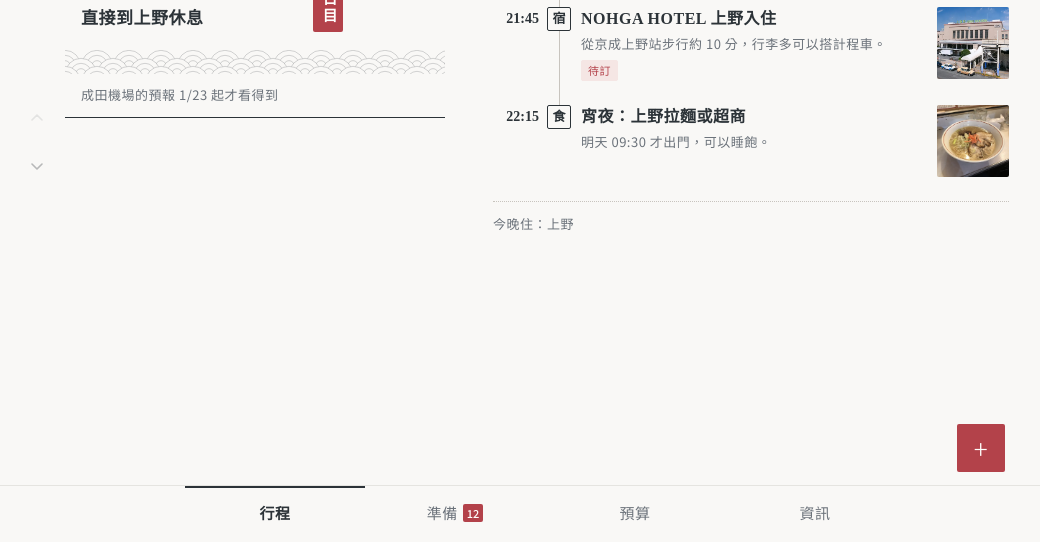
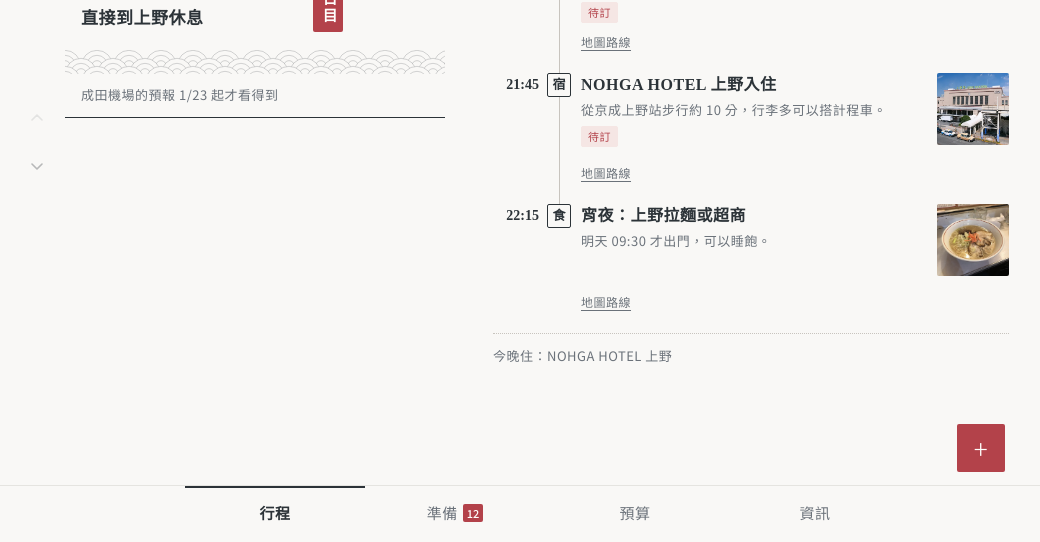
Before and after one commit to kevin800123/TOKYOTripApp, a plain HTML site: page index.html in a window 1280 px wide. Shown: the part 258-800 px from the top of the page, without its empty margins (95-1135 px from the left). Drawn offline with Linux system fonts and the light colour scheme.

Commit message:
feat: 每個行程加上從上一站出發的地圖路線，住宿列附飯店連結
Co-Authored-By: Claude Opus 5.5 <noreply@anthropic.com>

```diff
--- a/css/style.css
+++ b/css/style.css
@@ -167,6 +167,18 @@ ol, ul { list-style: none; }
 }
 .row-body { flex: 1; min-width: 0; display: flex; flex-direction: column; gap: 3px; }
 .row-title { font-family: 'Noto Serif JP', serif; font-size: 16px; font-weight: 600; line-height: 24px; }
+.row-route {
+    position: relative;
+    z-index: 1;
+    display: inline-block;
+    margin: -10px 0 4px 96px;
+    padding: 4px 12px 6px 0;
+    font-size: 12px;
+    line-height: 18px;
+    color: var(--text-light);
+    text-decoration: underline;
+    text-underline-offset: 3px;
+}
 .row-transit-time { margin-left: 8px; font-family: 'Noto Sans JP', sans-serif; font-size: 12px; font-weight: 400; color: var(--text-light); white-space: nowrap; }
 .row-notes { font-size: 13px; color: var(--text-light); line-height: 1.6; }
 .row-badges { display: flex; flex-wrap: wrap; gap: 5px; margin-top: 2px; }
@@ -321,6 +333,10 @@ ol, ul { list-style: none; }
 .sheet-photo figcaption { display: flex; flex-wrap: wrap; justify-content: space-between; gap: 2px 12px; padding: 6px 16px 0; font-size: 11px; line-height: 1.5; color: var(--text-light); }
 .sheet-photo figcaption a { color: inherit; text-decoration: underline; text-underline-offset: 2px; overflow-wrap: anywhere; }
 .sheet-intro { font-size: 15px; line-height: 1.8; }
+.sheet-map { aspect-ratio: 4 / 3; border: 1px solid var(--border-color); background: var(--border-color); }
+.sheet-map iframe { display: block; width: 100%; height: 100%; border: 0; }
+.sheet-map p { display: flex; height: 100%; align-items: center; justify-content: center; padding: 16px; font-size: 13px; color: var(--text-light); text-align: center; }
+.sheet-route { font-size: 12px; line-height: 1.6; color: var(--text-light); overflow-wrap: anywhere; }
 .sheet-notes { white-space: pre-wrap; font-size: 14px; line-height: 1.75; }
 .sheet-intro + .sheet-notes { padding-top: 12px; border-top: 1px dotted var(--border-strong); color: var(--text-light); }
 .sheet-task { display: flex; gap: 10px; align-items: flex-start; padding: 10px 0; border-block: 1px dotted var(--border-strong); font-size: 14px; font-weight: 500; cursor: pointer; }
--- a/js/app.js
+++ b/js/app.js
@@ -115,8 +115,44 @@
             </div>`;
     }
 
-    function itemHtml(item) {
+    function placeOf(item) {
+        return (item.location || item.name || '').trim();
+    }
+
+    // 上一站：同一天的前一項；每天第一項從前一晚的住宿出發，前一天沒有住宿列就用最後一項。
+    function originFor(dayId, itemId) {
+        const days = Store.days();
+        const d = days.findIndex((x) => x.id === dayId);
+        if (d === -1) return '';
+        const items = days[d].items;
+        const i = items.findIndex((x) => x.id === itemId);
+        if (i > 0) return placeOf(items[i - 1]);
+        for (let k = d - 1; k >= 0; k--) {
+            const prev = days[k].items;
+            const stay = prev.filter((x) => x.category === '住宿').pop();
+            if (stay) return placeOf(stay);
+            if (prev.length) return placeOf(prev[prev.length - 1]);
+        }
+        return '';
+    }
+
+    function mapLinks(origin, dest) {
+        const e = encodeURIComponent;
+        const route = Boolean(origin) && origin !== dest;
+        return {
+            route,
+            url: route
+                ? `https://www.google.com/maps/dir/?api=1&origin=${e(origin)}&destination=${e(dest)}&travelmode=transit`
+                : `https://www.google.com/maps/search/?api=1&query=${e(dest)}`,
+            embed: route
+                ? `https://maps.google.com/maps?saddr=${e(origin)}&daddr=${e(dest)}&dirflg=r&output=embed`
+                : `https://maps.google.com/maps?q=${e(dest)}&z=15&output=embed`,
+        };
+    }
+
+    function itemHtml(item, dayId) {
         const spot = SPOTS[item.spot];
+        const map = mapLinks(originFor(dayId, item.id), placeOf(item));
         const isTransit = item.category === '交通' && !item.fixed && !spot;
         const task = item.task ? TRIP.tasks.find((t) => t.id === item.task) : null;
         const taskBadge = task ? (Store.isChecked(task.id)
@@ -137,6 +173,7 @@
                     </span>
                     ${spot ? `<img class="row-thumb" src="${esc(spot.photo)}" alt="" width="72" height="72" loading="lazy" decoding="async">` : ''}
                 </button>
+                <a class="row-route" href="${esc(map.url)}" target="_blank" rel="noopener">${map.route ? '地圖路線' : '地圖'}</a>
             </li>`;
     }
 
@@ -173,7 +210,7 @@
                     ${weatherHtml(day)}
                 </div>
                 <div class="plan-list">
-                    ${day.items.length ? `<ol class="timeline">${day.items.map(itemHtml).join('')}</ol>`
+                    ${day.items.length ? `<ol class="timeline">${day.items.map((item) => itemHtml(item, day.id)).join('')}</ol>`
                         : '<div class="empty"><p>這天還沒有行程</p><button class="btn solid" data-action="add">新增第一個行程</button></div>'}
                     <p class="stay">今晚住：${esc(day.stay)}</p>
                 </div>
@@ -331,7 +368,10 @@
         const item = Store.findItem(state.dayId, itemId);
         if (!item) return;
         const task = item.task ? TRIP.tasks.find((t) => t.id === item.task) : null;
-        const destination = encodeURIComponent(item.location || item.name);
+        const destination = encodeURIComponent(placeOf(item));
+        const origin = originFor(state.dayId, item.id);
+        const map = mapLinks(origin, placeOf(item));
+        const ownLink = item.url && item.url !== task?.url;
         const spot = SPOTS[item.spot];
         sheetBody.innerHTML = `
             ${spot ? `
@@ -346,6 +386,14 @@
                 </div>
                 <button class="close" data-action="close" aria-label="關閉">×</button>
             </header>
+            <div class="sheet-map">
+                ${navigator.onLine
+                    ? `<iframe src="${esc(map.embed)}" title="${map.route ? '路線地圖' : '位置地圖'}" loading="lazy" referrerpolicy="no-referrer-when-downgrade"></iframe>`
+                    : '<p>離線時看不到地圖，連上網路後再打開。</p>'}
+            </div>
+            <p class="sheet-route">${map.route ? `路線：${esc(origin)} → ${esc(placeOf(item))}` : `位置：${esc(placeOf(item))}`}</p>
+            <a class="btn solid" href="${esc(map.url)}" target="_blank" rel="noopener">${map.route ? '在 Google Maps 開啟這段路線' : '在 Google Maps 開啟'}</a>
+            ${ownLink ? `<a class="btn" href="${esc(item.url)}" target="_blank" rel="noopener">${esc(openLabel(item.urlLabel))}</a>` : ''}
             ${spot ? `<p class="sheet-intro">${esc(spot.intro)}</p>` : ''}
             ${item.notes ? `<p class="sheet-notes">${esc(item.notes)}</p>` : ''}
             ${task ? `
@@ -354,7 +402,7 @@
                     <span>${esc(task.title)}${!Store.isChecked(task.id) && task.hard ? `<small>${shortDate(task.due)} 截止</small>` : ''}</span>
                 </label>
                 ${task.url ? `<a class="btn" href="${esc(task.url)}" target="_blank" rel="noopener">${esc(openLabel(task.urlLabel))}</a>` : ''}` : ''}
-            <a class="btn solid" href="https://www.google.com/maps/dir/?api=1&destination=${destination}" target="_blank" rel="noopener">用 Google Maps 導航</a>
+            <a class="btn" href="https://www.google.com/maps/dir/?api=1&destination=${destination}" target="_blank" rel="noopener">從目前位置導航</a>
             <div class="sheet-actions">
                 <button class="btn" data-action="edit" data-item="${esc(item.id)}">編輯</button>
                 <button class="btn danger-outline" data-action="delete" data-item="${esc(item.id)}">刪除</button>
--- a/js/trip-data.js
+++ b/js/trip-data.js
@@ -1,6 +1,6 @@
 // 預設行程資料。改內容後把 seedVersion +1，沒手動編輯過的手機會自動換成新版。
 const TRIP = {
-    seedVersion: 6,
+    seedVersion: 7,
     checkedOn: '2026/11/18',
     start: '2027-02-07',
     end: '2027-02-13',
@@ -15,7 +15,7 @@ const TRIP = {
         {
             id: 1, iso: '2027-02-07', date: '2/7', dow: '日',
             station: '成田', kana: 'なりた', roman: 'Narita', theme: '晚上抵達，直接到上野休息',
-            place: 'narita', stay: '上野',
+            place: 'narita', stay: 'NOHGA HOTEL 上野',
             items: [
                 { time: '19:35', category: '交通', spot: 'narita_t2', name: '抵達成田機場第 2 航廈', location: '成田国際空港 第2ターミナル', tags: ['虎航', '確定時間'], fixed: true,
                   notes: '入境、領行李約 1 小時。\nVisit Japan Web 的 QR Code 先截圖，機場訊號不一定好。' },
@@ -29,7 +29,7 @@ const TRIP = {
         {
             id: 2, iso: '2027-02-08', date: '2/8', dow: '一',
             station: '下北澤', kana: 'しもきたざわ', roman: 'Shimokitazawa', theme: '古著巷弄，傍晚惠比壽看夜景',
-            place: 'tokyo', stay: '上野',
+            place: 'tokyo', stay: 'NOHGA HOTEL 上野',
             items: [
                 { time: '10:30', category: '交通', name: '上野到下北澤', location: '下北沢駅', transit: '約 45 分' },
                 { time: '11:30', category: '飲食', spot: 'soup_curry', name: '午餐：下北澤湯咖哩', location: '下北沢 スープカレー' },
@@ -39,16 +39,16 @@ const TRIP = {
                 { time: '17:15', category: '景點', spot: 'ebisu', name: '惠比壽花園廣場 38 樓夜景', location: '恵比寿ガーデンプレイスタワー', tags: ['免費'],
                   notes: '從代官山走路約 15 分鐘。38 樓的 SKY LOUNGE 免費，查到的開放時間是 11:00 到 23:30。\n2 月的日落大約 17:20，剛好看天色變暗。' },
                 { time: '18:30', category: '飲食', spot: 'izakaya', name: '晚餐：惠比壽平價居酒屋', location: '恵比寿横丁', notes: '惠比壽橫丁一帶小店很多，週一有些店會休，到現場看哪家有開。' },
-                { time: '20:30', category: '交通', name: '回上野，整理滑雪包', location: '上野駅', transit: '約 25 分',
+                { time: '20:30', category: '交通', name: '回 NOHGA HOTEL，整理滑雪包', location: 'NOHGA HOTEL UENO TOKYO', transit: '約 25 分', url: 'https://nohgahotel.com/ueno/', urlLabel: 'NOHGA 官網',
                   notes: '明早 07:00 出門，大行李留飯店，只帶兩天份的小包。' },
             ],
         },
         {
             id: 3, iso: '2027-02-09', date: '2/9', dow: '二',
             station: '湯澤', kana: 'ゆざわ', roman: 'Gala Yuzawa', theme: '滑雪第一天，整天新手課',
-            place: 'yuzawa', stay: '越後湯澤',
+            place: 'yuzawa', stay: '湯沢グランドホテル',
             items: [
-                { time: '07:00', category: '住宿', spot: 'ueno', name: '大行李寄放 NOHGA HOTEL', location: 'NOHGA HOTEL UENO TOKYO', notes: '今晚住越後湯澤，明晚再回同一間飯店。' },
+                { time: '07:00', category: '住宿', spot: 'ueno', name: '大行李寄放 NOHGA HOTEL', location: 'NOHGA HOTEL UENO TOKYO', url: 'https://nohgahotel.com/ueno/', urlLabel: 'NOHGA 官網', notes: '今晚住越後湯澤，明晚再回同一間飯店。' },
                 { time: '07:30', category: '交通', name: '新幹線：上野到 GALA 湯澤', location: 'ガーラ湯沢駅', transit: '約 70 分', task: 'shinkansen',
                   notes: 'GALA 站是雪季限定，不是每班都停，訂票時要確認。' },
                 { time: '09:00', category: '滑雪', spot: 'gala', name: '換雪票、租雪具、寄物', location: 'GALA湯沢スキー場', task: 'gala-ticket',
@@ -64,22 +64,22 @@ const TRIP = {
         {
             id: 4, iso: '2027-02-10', date: '2/10', dow: '三',
             station: '湯澤', kana: 'ゆざわ', roman: 'Gala Yuzawa', theme: '滑雪第二天，自己試試看',
-            place: 'yuzawa', stay: '上野',
+            place: 'yuzawa', stay: 'NOHGA HOTEL 上野',
             items: [
-                { time: '08:30', category: '住宿', spot: 'yuzawa', name: '退房，前往 GALA', location: 'ガーラ湯沢駅', transit: '約 10 分', notes: '小包帶到 GALA 寄物，下午直接從雪場回東京。' },
+                { time: '08:30', category: '住宿', spot: 'yuzawa', name: '湯沢グランドホテル退房，前往 GALA', location: 'ガーラ湯沢駅', transit: '約 10 分', url: 'https://www.jalan.net/yad322925/', urlLabel: '飯店頁面（じゃらん）', notes: '小包帶到 GALA 寄物，下午直接從雪場回東京。' },
                 { time: '09:30', category: '滑雪', spot: 'gala_slope', name: '自己練習，或再上半天課', location: 'GALA湯沢スキー場', notes: '第一天學得順就自己滑，還抓不到就再上半天課。' },
                 { time: '12:00', category: '飲食', spot: 'gala', name: '雪場午餐', location: 'GALA湯沢スキー場' },
                 { time: '13:00', category: '滑雪', spot: 'gala_slope', name: '最後兩小時', location: 'GALA湯沢スキー場', notes: '腿沒力時就停，新手受傷多半發生在最後一趟。' },
                 { time: '15:00', category: '滑雪', spot: 'gala', name: '還雪具、更衣', location: 'GALA湯沢スキー場' },
                 { time: '15:45', category: '交通', name: '新幹線：GALA 湯澤回上野', location: '上野駅', transit: '約 70 分', task: 'shinkansen' },
-                { time: '17:30', category: '住宿', spot: 'ueno', name: '回 NOHGA HOTEL，取大行李', location: 'NOHGA HOTEL UENO TOKYO' },
+                { time: '17:30', category: '住宿', spot: 'ueno', name: '回 NOHGA HOTEL，取大行李', location: 'NOHGA HOTEL UENO TOKYO', url: 'https://nohgahotel.com/ueno/', urlLabel: 'NOHGA 官網' },
                 { time: '18:30', category: '飲食', spot: 'yakiniku', name: '晚餐：上野燒肉或居酒屋', location: '上野 焼肉', notes: '明天 10:30 才出門，今晚可以放鬆吃。' },
             ],
         },
         {
             id: 5, iso: '2027-02-11', date: '2/11', dow: '四',
             station: '谷中', kana: 'やなか', roman: 'Yanaka', theme: '下町散步賞梅，傍晚泡錢湯',
-            place: 'tokyo', stay: '上野', holiday: '建國紀念日',
+            place: 'tokyo', stay: 'NOHGA HOTEL 上野', holiday: '建國紀念日',
             items: [
                 { time: '10:00', category: '交通', name: '上野到日暮里', location: '日暮里駅', transit: '約 5 分', notes: '今天是日本國定假日，人會比平日多。' },
                 { time: '10:15', category: '景點', spot: 'yanaka', name: '谷中靈園、夕陽階梯', location: '夕やけだんだん', tags: ['免費'], notes: '從日暮里站走路就到，適合慢慢逛老街和寺廟。' },
@@ -91,12 +91,13 @@ const TRIP = {
                 { time: '16:30', category: '體驗', mark: '湯', spot: 'sento', name: '錢湯萩の湯', location: 'ひだまりの泉 萩の湯',
                   notes: '東京的公共澡堂，費用約 ¥550，毛巾要自備或現場租。11:00 到 25:00，每月第 3 個週二公休。' },
                 { time: '18:30', category: '飲食', spot: 'izakaya', name: '晚餐：上野平價居酒屋', location: '上野 居酒屋', notes: '鶯谷到上野一站，吃完走回飯店。' },
+                { time: '20:30', category: '住宿', spot: 'ueno', name: '回 NOHGA HOTEL', location: 'NOHGA HOTEL UENO TOKYO', url: 'https://nohgahotel.com/ueno/', urlLabel: 'NOHGA 官網' },
             ],
         },
         {
             id: 6, iso: '2027-02-12', date: '2/12', dow: '五',
             station: '武藏野', kana: 'むさしの', roman: 'Musashino', theme: '啤酒廠導覽，夜晚神樂坂',
-            place: 'tokyo', stay: '上野',
+            place: 'tokyo', stay: 'NOHGA HOTEL 上野',
             items: [
                 { time: '09:00', category: '交通', name: '上野到分倍河原', location: '分倍河原駅', transit: '約 1 小時', notes: '山手線到新宿，轉京王線。分倍河原站有免費接駁車到工廠，班次看官網。' },
                 { time: '10:30', category: '體驗', mark: '酒', spot: 'musashino', name: '三得利武藏野啤酒廠導覽', location: 'サントリー天然水のビール工場 東京・武蔵野', task: 'musashino', tags: ['需預約'],
@@ -107,7 +108,7 @@ const TRIP = {
                 { time: '16:30', category: '景點', spot: 'kagurazaka', name: '神樂坂散步', location: '神楽坂', tags: ['免費'], notes: '從庭園走路約 15 分鐘，先逛巷子再吃飯。' },
                 { time: '18:00', category: '飲食', spot: 'kagurazaka', name: '神樂坂巷弄晚餐', location: '神楽坂 かくれんぼ横丁', notes: '石板小巷裡有不少小店，熱門店先訂位。' },
                 { time: '20:00', category: '體驗', mark: '酒', spot: 'whisky', name: '威士忌吧 Mizunara', location: 'Mizunara 神楽坂 bar', task: 'mizunara', tags: ['特別體驗'], notes: '專賣日本威士忌，查到的資料寫週日和假日公休。' },
-                { time: '22:00', category: '交通', name: '回上野', location: '上野駅', transit: '約 25 分' },
+                { time: '22:00', category: '交通', name: '回 NOHGA HOTEL', location: 'NOHGA HOTEL UENO TOKYO', transit: '約 25 分', url: 'https://nohgahotel.com/ueno/', urlLabel: 'NOHGA 官網' },
             ],
         },
         {
@@ -117,7 +118,7 @@ const TRIP = {
             items: [
                 { time: '09:00', category: '景點', spot: 'ueno_park', name: '上野公園、不忍池散步', location: '不忍池', tags: ['免費'], notes: '離飯店近，最後一天不用趕，可以睡飽再出門。' },
                 { time: '10:30', category: '購物', spot: 'ameyoko', name: '阿美橫町補貨', location: 'アメヤ横丁', notes: '肉乾、含肉零食不要買，帶不回台灣。' },
-                { time: '12:00', category: '住宿', spot: 'ueno', name: '回飯店拿行李', location: 'NOHGA HOTEL UENO TOKYO' },
+                { time: '12:00', category: '住宿', spot: 'ueno', name: 'NOHGA HOTEL 退房，拿行李', location: 'NOHGA HOTEL UENO TOKYO', url: 'https://nohgahotel.com/ueno/', urlLabel: 'NOHGA 官網', notes: '早上出門前先退房寄放行李，比較不用趕。' },
                 { time: '12:30', category: '交通', name: 'Skyliner 到成田第 1 航廈', location: '成田国際空港 第1ターミナル', transit: '約 45 分', task: 'skyliner', notes: '坐到終點站「成田機場」。樂桃在第 1 航廈北翼。' },
                 { time: '14:00', category: '交通', spot: 'narita_t1', name: '樂桃報到、託運', location: '成田国際空港 第1ターミナル 北ウイング', tags: ['樂桃'],
                   notes: '櫃台截止時間以樂桃訂位資訊為準。\n手提含免稅品合計約 7 公斤、行動電源隨身帶。' },
--- a/sw.js
+++ b/sw.js
@@ -1,6 +1,6 @@
 // 改任何檔案後，把 VERSION +1，手機下次開啟就會換新。沒改版號，手機會一直用舊版。
 // 同一版的 HTML、CSS、JS 一律從同一份快取提供，避免新 HTML 配舊 JS 造成空白。
-const VERSION = 'v9';
+const VERSION = 'v10';
 const CACHE = `tokyo-trip-${VERSION}`;
 const FONT_CACHE = 'tokyo-trip-fonts';
 // 景點照片跟著安裝一起快取，在山上沒訊號也看得到。新增照片要加進這裡。
```
